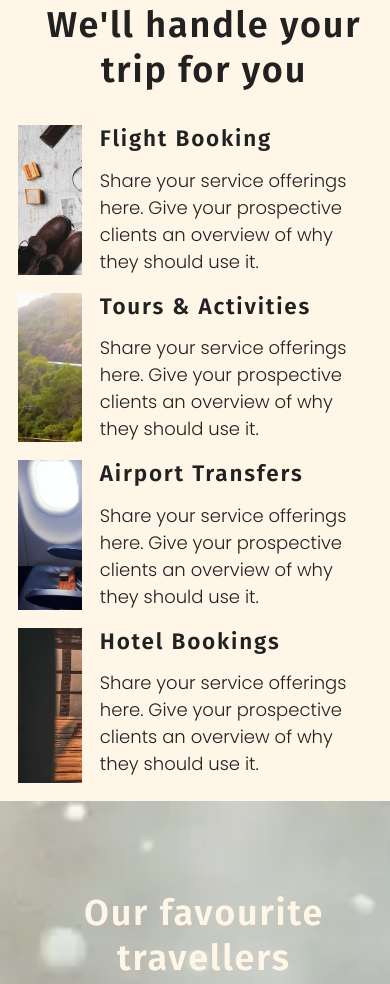
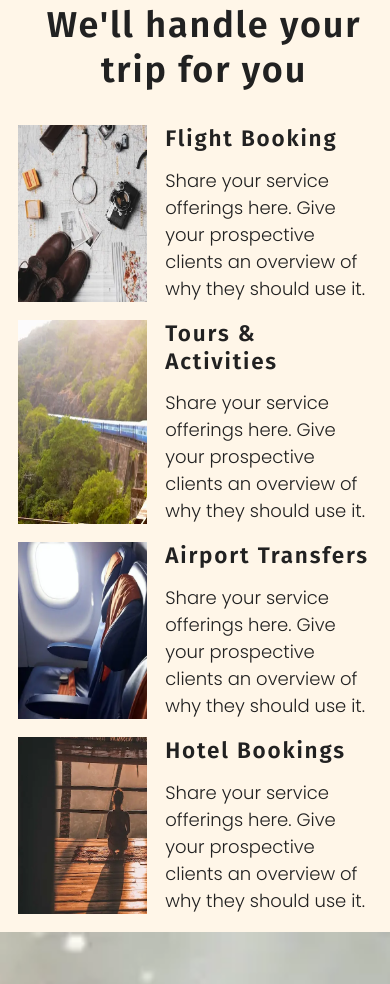
Before and after one commit to wkan17012021/Design-to-Code, a plain HTML site: page Roseton-Travel-Tours/index.html in a window 390 px wide. Shown: the part 3777-4761 px from the top of the page. Drawn offline with Linux system fonts and the light colour scheme.

Commit message:
make details imgs wider on mobile

```diff
--- a/Roseton-Travel-Tours/index.css
+++ b/Roseton-Travel-Tours/index.css
@@ -402,6 +402,10 @@ Trip Details Section Styles
 }
 .details__img_wrapper {
   overflow: hidden;
+  flex: 2 1 auto;
+  @media (min-width: 40rem) {
+    flex: 1 1 auto;
+  }
 }
 .details__img_wrapper img {
     width: 210px;
@@ -414,6 +418,12 @@ Trip Details Section Styles
 }
 .details__img_wrapper img:hover {
   transform: perspective(1000px) translate3d(0, 0, 150px);
+}
+.details__text_wrapper {
+  flex: 1 2 auto;
+  @media (min-width: 40rem) {
+    flex: 1 1 auto;
+  }
 }
 /*
 ===============
```
